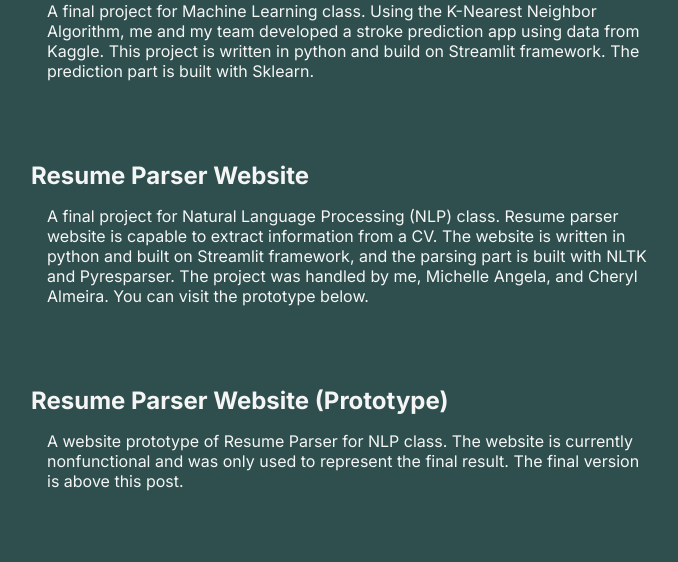
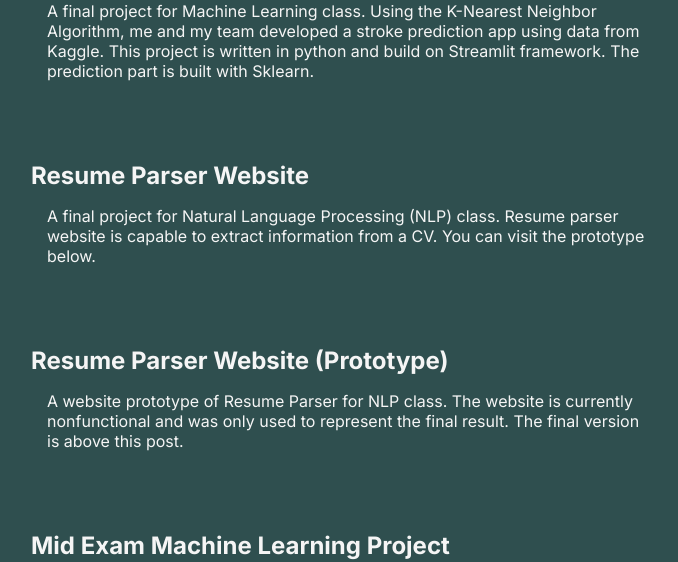
Before and after one commit to vitopm/vitopm.com, a PHP site: page / in a window 1280 px wide. Shown: the part 560-1122 px from the top of the page, without its empty margins (289-967 px from the left). Run offline with PHP 8.4, Linux system fonts and the light colour scheme.

Commit message:
Changed file name

```diff
--- a/index.php
+++ b/index.php
@@ -59,12 +59,12 @@ i hope i could manage my homework well -->
                     <div class="website-desc">
                         <h2>Resume Parser Website</h2>
                         <p>
-                            A final project for Natural Language Processing (NLP) class. Resume parser website is capable to extract information from a CV. The website is written in python and built on Streamlit framework, and the parsing part is built with NLTK and Pyresparser. The project was handled by me, Michelle Angela, and Cheryl Almeira. You can visit the prototype below.
+                            A final project for Natural Language Processing (NLP) class. Resume parser website is capable to extract information from a CV. You can visit the prototype below.
                         </p>
                     </div>
                 </a>
 
-                <a href="projects/resume-parser-website.php" target="_blank">
+                <a href="projects/resume-parser-website-prototype.php" target="_blank">
                     <div class="website-desc">
                         <h2>Resume Parser Website (Prototype)</h2>
                         <p>
```
Also changed, not shown: projects/resume-parser-website-prototype.php (renamed from projects/resume-parser-website.php).
